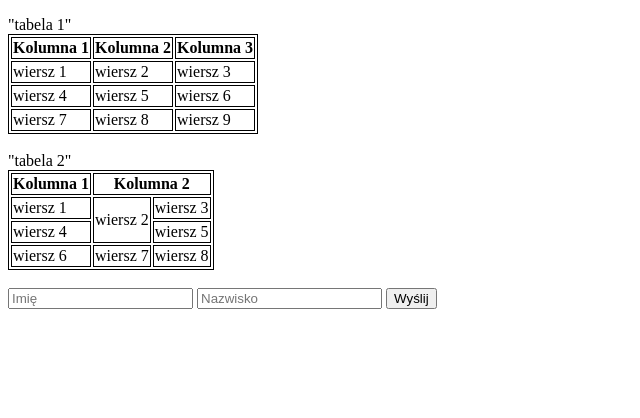
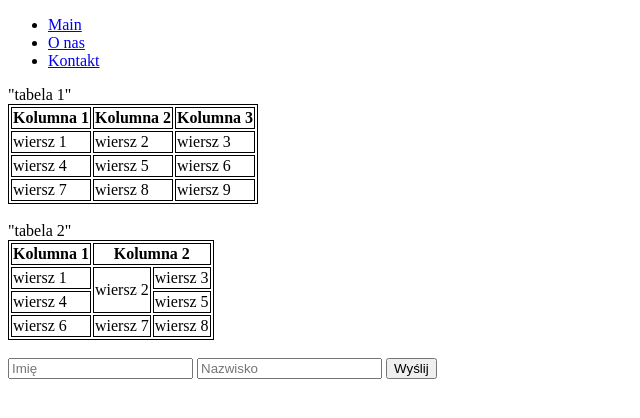
Before and after one commit to piotrpasuniak/Zadania, a plain HTML site: page index.html in a window 1280 px wide. Shown: the whole page, without its empty margins (0-640 px from the left). Drawn offline with Linux system fonts and the light colour scheme.

Commit message:
index.html

```diff
--- a/index.html
+++ b/index.html
@@ -8,6 +8,11 @@
     <link rel="stylesheet" href="css/main.css">
 </head>
 <body>
+        <ul> <!--Menu-->
+                <li><a href="#main">Main</a> <!--Link wewnętrzny--></li>
+                 <li><a href="#onas">O nas</a></li>
+                 <li><a href="#kontakt">Kontakt</a></li>
+                 </ul>
 <header id="main"></header>
 <section id="onas">
     <p class="tekst"></p>
```
